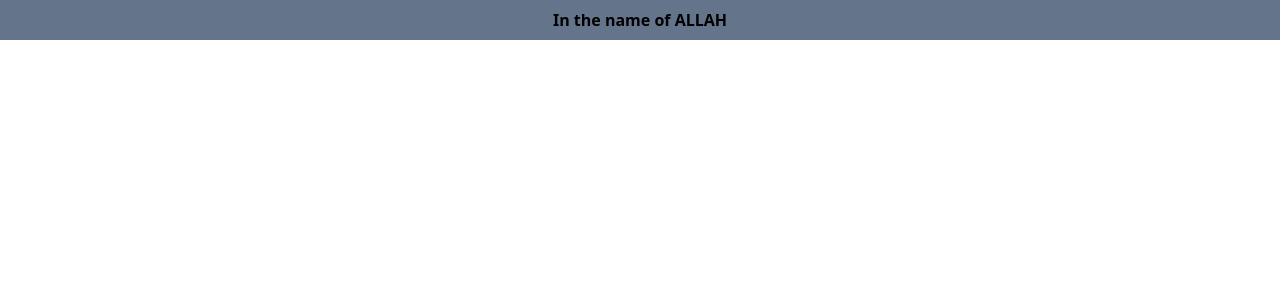
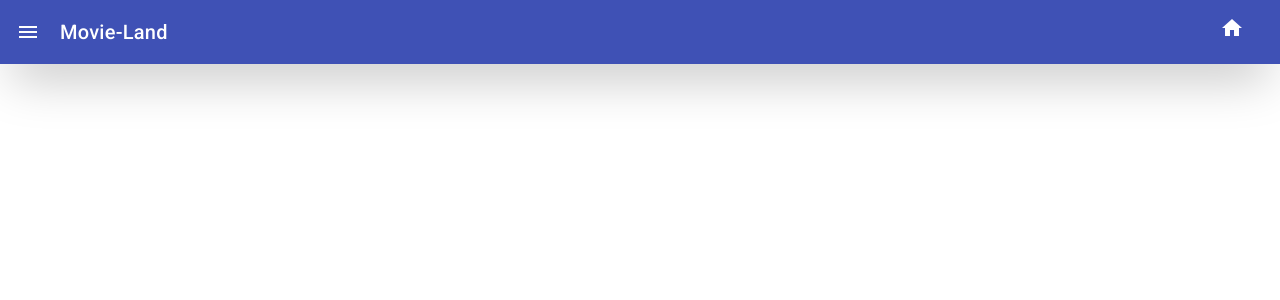
Before and after one commit to Milad-Fathi/movie_land, an Angular app in the folder Frontend/movie-land/: page / in a window 1280 px wide. Shown: the top 300 px of the page. Built offline with nearby package versions, Linux system fonts and the light colour scheme.

Commit message:
add footer and navbar component

```diff
--- a/Frontend/movie-land/src/app/app.component.html
+++ b/Frontend/movie-land/src/app/app.component.html
@@ -1 +1 @@
-<p class="justify-center text-center font-bold bg-slate-500 p-2">In the name of ALLAH</p>
+<app-navbar></app-navbar>
--- /dev/null
+++ b/Frontend/movie-land/src/app/navbar/navbar.component.html
@@ -0,0 +1,12 @@
+<mat-toolbar color="primary" class="top-0 shadow-2xl">
+    <mat-toolbar-row>
+        <button mat-icon-button class="flex items-center justify-end mr-5" aria-label="Example icon-button with menu icon">
+            <mat-icon>menu</mat-icon>
+        </button>
+      <span>Movie-Land</span>
+      <span class="flex-grow"></span>
+      <button class="mr-5">
+        <mat-icon>home</mat-icon>
+      </button>
+    </mat-toolbar-row>
+</mat-toolbar>
```
Also changed, not shown: Frontend/movie-land/src/app/app.module.ts (+15 -2 lines), Frontend/movie-land/src/app/footer/footer.component.ts (added, +10 -0 lines), Frontend/movie-land/src/app/navbar/navbar.component.ts (added, +10 -0 lines), Frontend/movie-land/src/app/footer/footer.component.html (added), Frontend/movie-land/src/app/footer/footer.component.scss (added), Frontend/movie-land/src/app/navbar/navbar.component.scss (added), 2 other files (tests, documents, lock files or other folders).
